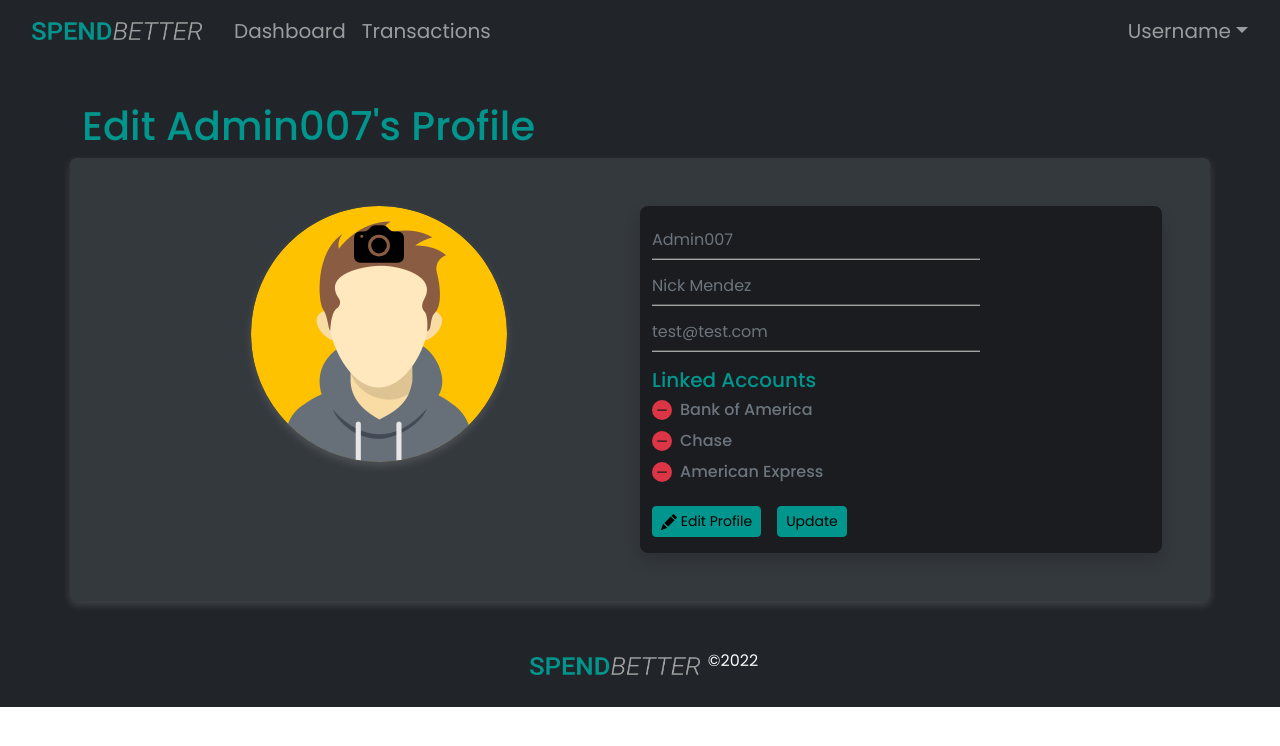
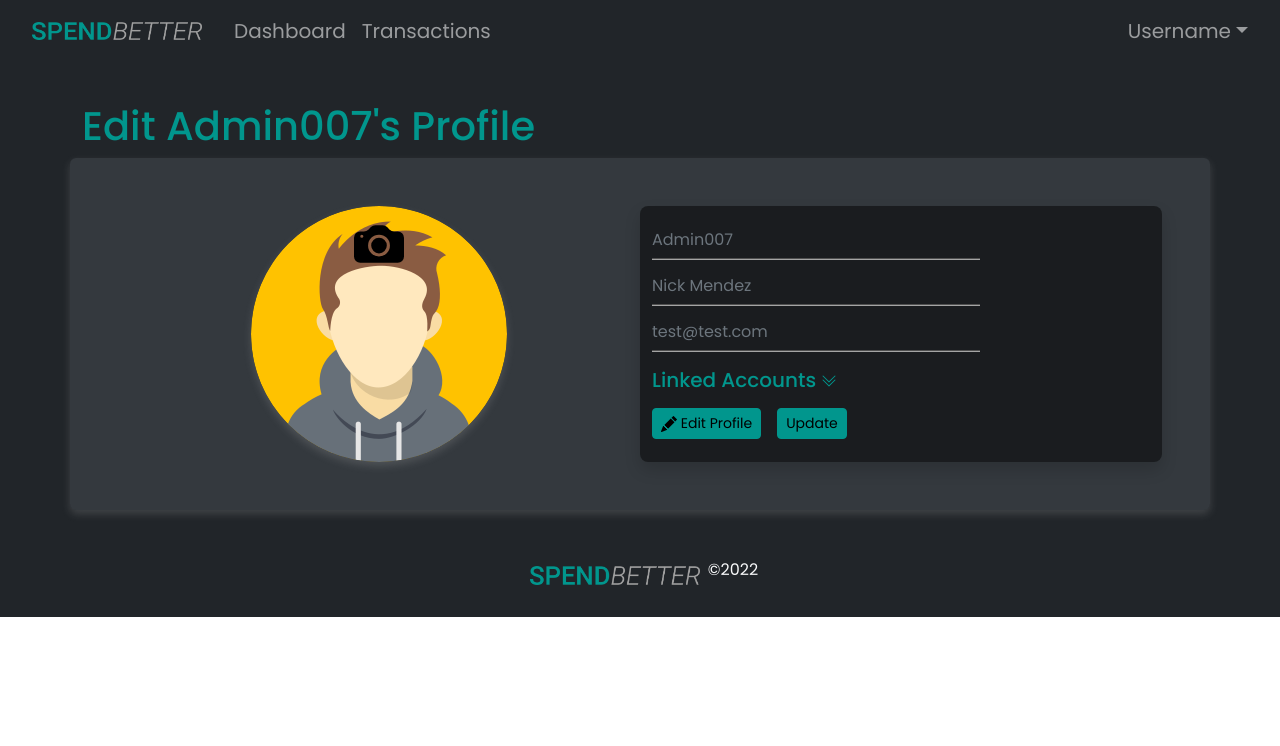
Before and after one commit to nickmendezFlatiron/budget-app, a React (Vite) app in the folder client/: page /account in a window 1280 px wide. Shown: the top 746 px of the page. Built offline with nearby package versions, Linux system fonts and the light colour scheme.

Commit message:
created dropdown collapse component to display user's linked accounts in account component

```diff
--- a/client/src/account/Account.jsx
+++ b/client/src/account/Account.jsx
@@ -1,7 +1,7 @@
 import React, {useState} from 'react';
 import uuid from 'react-uuid';
 import LinkedAccount from './LinkedAccount'
-
+import AccountsCollapse from './AccountsCollapse'
 import Container from 'react-bootstrap/Container'
 import ToggleButton from 'react-bootstrap/ToggleButton'
 import Button from 'react-bootstrap/Button'
@@ -59,14 +59,13 @@ const Account = ({user}) => {
               </Form.Group>
             </Form>
             <Col className='mt-3 text-primary'>
-              <h5>Linked Accounts</h5>
-              <Col className="text-secondary">
-                {renderAccounts}
-              </Col>
+                <AccountsCollapse>
+                  {renderAccounts}
+                </AccountsCollapse>
             </Col>
-            <div className='mt-3'>
+            <div className='pt-2'>
               <ToggleButton
-              className="me-3 "
+              className="me-3"
               id="toggle-check"
               size='sm'
               type="checkbox"
--- /dev/null
+++ b/client/src/account/AccountsCollapse.jsx
@@ -0,0 +1,31 @@
+import React, {useState} from 'react'
+import Collapse from 'react-bootstrap/Collapse';
+import Button from 'react-bootstrap/Button';
+
+const AccountsCollapse = ({children}) => {
+  const [open, setOpen] = useState(false);
+
+  const chevron = <svg xmlns="http://www.w3.org/2000/svg" width="16" height="16" fill="currentColor" class="bi bi-chevron-double-down" viewBox="0 0 16 16">
+                    <path fill-rule="evenodd" d="M1.646 6.646a.5.5 0 0 1 .708 0L8 12.293l5.646-5.647a.5.5 0 0 1 .708.708l-6 6a.5.5 0 0 1-.708 0l-6-6a.5.5 0 0 1 0-.708z"/>
+                    <path fill-rule="evenodd" d="M1.646 2.646a.5.5 0 0 1 .708 0L8 8.293l5.646-5.647a.5.5 0 0 1 .708.708l-6 6a.5.5 0 0 1-.708 0l-6-6a.5.5 0 0 1 0-.708z"/>
+                  </svg>
+  return (
+    <>
+       <h5
+        onClick={() => setOpen(!open)}
+        aria-controls="linked-accounts"
+        aria-expanded={open}
+        className="text-primary pointer-hover"
+      >
+        Linked Accounts {chevron}
+      </h5>
+      <Collapse in={open}>
+        <div id="linked-accounts">
+         {children}
+        </div>
+      </Collapse>
+    </>
+  )
+}
+
+export default AccountsCollapse
--- a/client/src/account/LinkedAccount.jsx
+++ b/client/src/account/LinkedAccount.jsx
@@ -1,5 +1,4 @@
 import React from 'react';
-import Button from 'react-bootstrap/Button';
 
 const LinkedAccount = ({account, isDisabled}) => {
 
@@ -7,7 +6,7 @@ const LinkedAccount = ({account, isDisabled}) => {
                   <path d="M16 8A8 8 0 1 1 0 8a8 8 0 0 1 16 0zM4.5 7.5a.5.5 0 0 0 0 1h7a.5.5 0 0 0 0-1h-7z"/>
                 </svg>
   return (
-    <div className='d-flex w-75  mt-1'>
+    <div className='d-flex text-secondary'>
         {!isDisabled ? dash : null}
         <h6>{account.institution}</h6>
     </div>
@@ -15,13 +14,3 @@ const LinkedAccount = ({account, isDisabled}) => {
 }
 
 export default LinkedAccount
-
-
-// {!isDisabled && <Button
-//   hidden={isDisabled}
-//   size="sm"
-//   className=""
-//   variant="danger"
-// >
-//   {dash}
-// </Button>}
```
